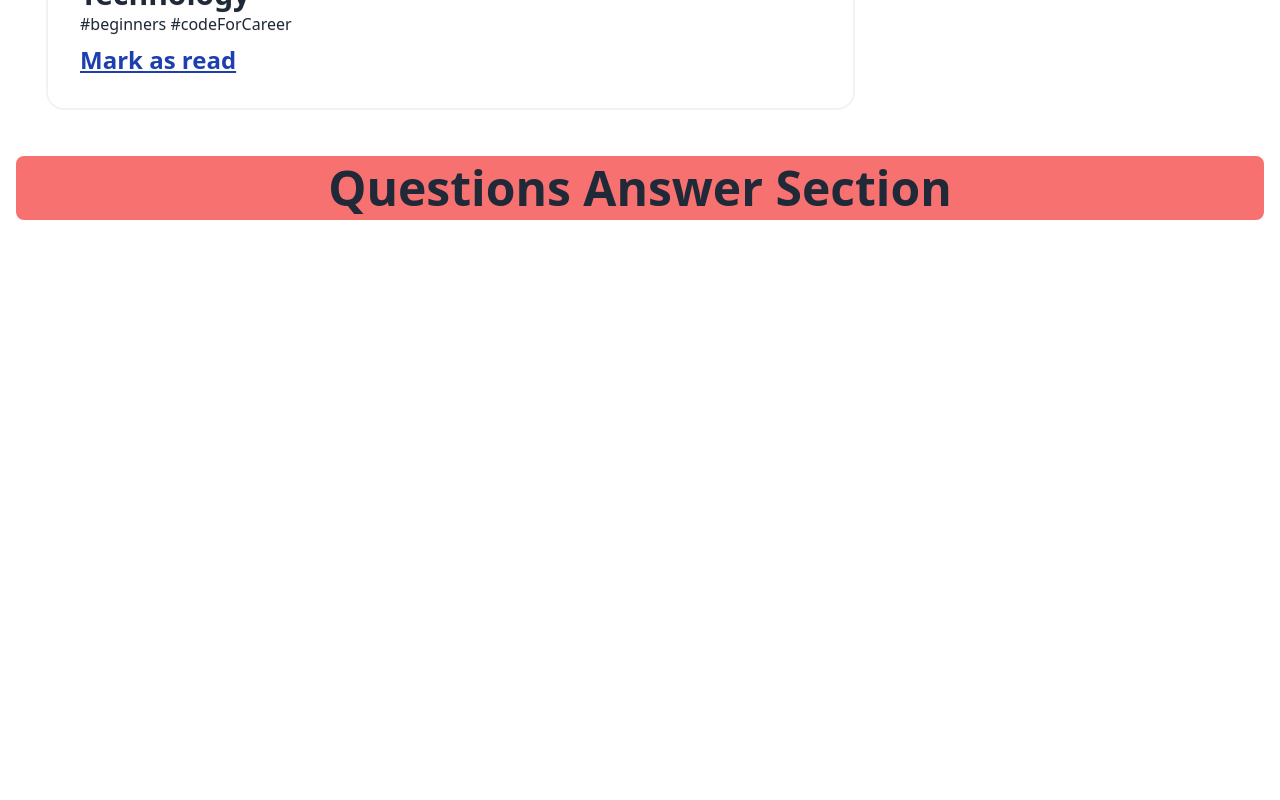
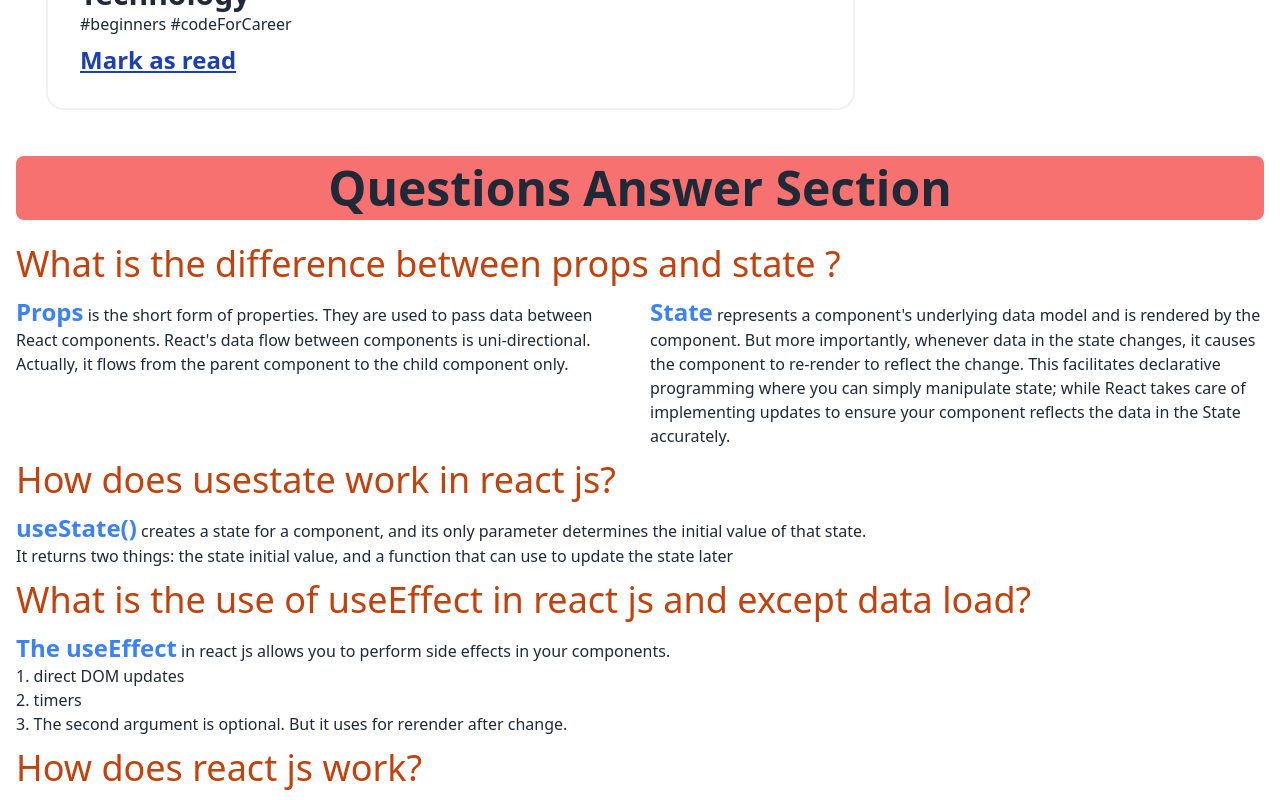
Before and after one commit to HasanBakar/Knowledge___park, a React (Vite) app: page / in a window 1280 px wide. Shown: the part 3018-3818 px from the top of the page. Before the commit the page ends 3262 px from the top, so only its background shows below. Built offline with nearby package versions, Linux system fonts and the light colour scheme.

Commit message:
Question answer added

```diff
--- a/src/components/Blog/Blog.jsx
+++ b/src/components/Blog/Blog.jsx
@@ -4,6 +4,29 @@ const Blog = () => {
     return (
         <div className="mx-4" >
             <h1 className="text-center bg-red-400 text-5xl px-2 py-2 mb-6 rounded-lg font-bold" >Questions Answer Section</h1>
+            <h1 className="text-4xl text-orange-700 my-3" >What is the difference between props and state ?</h1>
+            <div className="grid md:grid-cols-2 gap-5" >
+                <div>
+                    <p><span className="text-blue-500 text-2xl font-bold">Props</span> is the short form of properties. They are used to pass data between React components. React's data flow between components is uni-directional. Actually, it flows from the parent component to the child component only.</p>
+                </div>
+                <div>
+                    <p><span className="text-blue-500 text-2xl font-bold">State</span> represents a component's underlying data model and is rendered by the component. But more importantly, whenever data in the state changes, it causes the component to re-render to reflect the change. This facilitates declarative programming where you can simply manipulate state; while React takes care of implementing updates to ensure your component reflects the data in the State accurately. </p>
+                </div>
+            </div>
+            <h1 className="text-4xl text-orange-700 my-3" >How does usestate work in react js?</h1>
+            <div>
+                <p><span className="text-blue-500 text-2xl font-bold">useState()</span> creates a  state for a component, and its only parameter determines the initial value of that state. <br /> It returns two things: the state initial value, and a function that can use to update the state later</p>
+            </div>
+            <h1 className="text-4xl text-orange-700 my-3" >What is the use of useEffect in react js and except data load?</h1>
+            <div>
+                <p><span className="text-blue-500 text-2xl font-bold">The useEffect</span> in react js allows you to perform side effects in your components.</p>
+                <ul>
+                    <li>1. direct DOM updates</li>
+                    <li>2. timers</li>
+                    <li>3. The second argument is optional. But it uses for rerender after change.</li>
+                </ul>
+            </div>
+            <h1 className="text-4xl text-orange-700 my-3" >How does react js work?</h1>
         </div>
     );
 };
```
